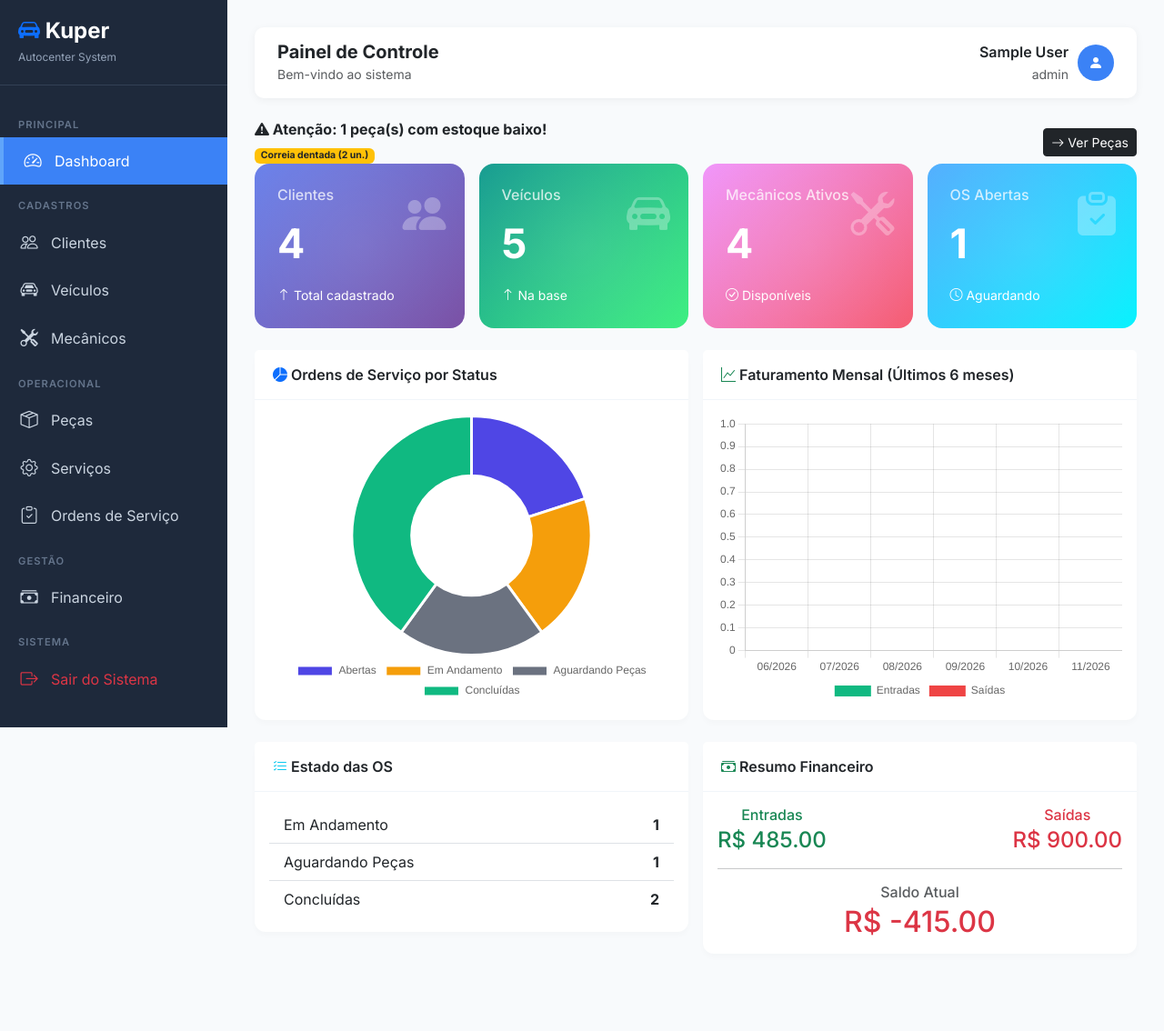
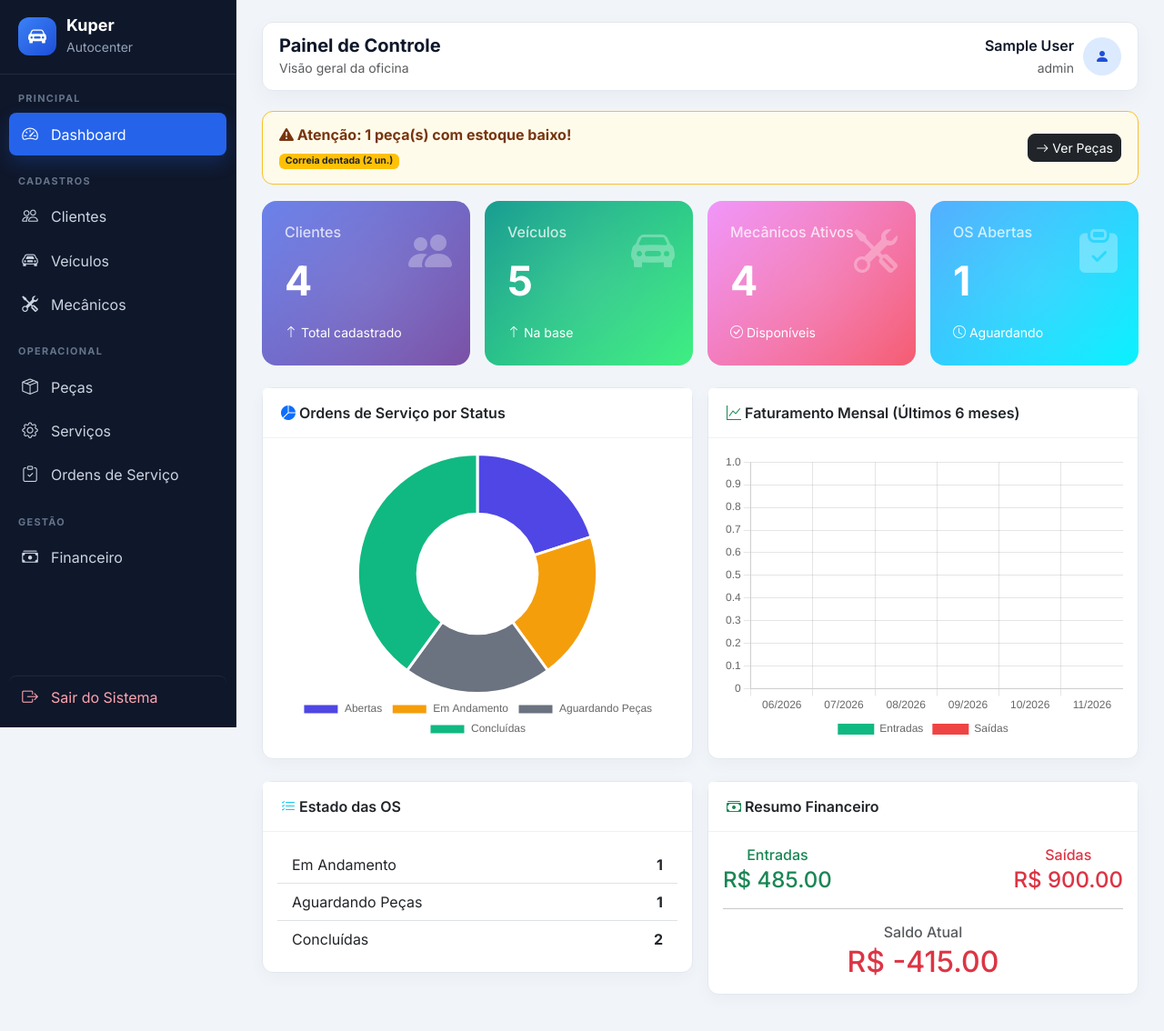
Before and after one commit to walissondiaskupertino-maker/kuper-autocenter-novo, a Flask app: page / in a window 1280 px wide. Shown: the whole page at 91% size. Before the commit the page ends 1029 px from the top, so only its background shows below. Run offline with Flask 3, Linux system fonts and the light colour scheme; the visitor is signed in with stand-in values (Sample User, id 1); data comes from the database, SQL or seed files in the repository; data that the repository does not hold is empty; parts of the project's set-up code (start-up, migrations or seed data) failed here and were passed over.

Commit message:
feat: aprimorar interface e documentar o sistema
Co-authored-by: Copilot <223556219+Copilot@users.noreply.github.com>

```diff
--- /dev/null
+++ b/app/static/css/app.css
@@ -0,0 +1,316 @@
+:root {
+    --sidebar-width: 260px;
+    --sidebar-bg: #0f172a;
+    --sidebar-hover: #1e293b;
+    --accent: #2563eb;
+    --accent-soft: #dbeafe;
+    --surface: #ffffff;
+    --page-bg: #f1f5f9;
+    --text: #0f172a;
+    --muted: #64748b;
+}
+
+body {
+    font-family: "Inter", system-ui, -apple-system, "Segoe UI", sans-serif;
+    background: var(--page-bg);
+    color: var(--text);
+}
+
+.sidebar {
+    position: fixed;
+    inset: 0 auto 0 0;
+    width: var(--sidebar-width);
+    height: 100vh;
+    background: var(--sidebar-bg);
+    color: #fff;
+    z-index: 1040;
+    display: flex;
+    flex-direction: column;
+    border-right: 1px solid rgba(255, 255, 255, 0.06);
+}
+
+.sidebar-brand {
+    min-height: 82px;
+    display: flex;
+    align-items: center;
+    justify-content: space-between;
+    padding: 18px 20px;
+    border-bottom: 1px solid rgba(148, 163, 184, 0.14);
+}
+
+.brand-link {
+    display: flex;
+    align-items: center;
+    gap: 11px;
+    color: #fff;
+    text-decoration: none;
+}
+
+.brand-link strong,
+.brand-link small {
+    display: block;
+}
+
+.brand-link strong {
+    font-size: 1.12rem;
+    line-height: 1;
+}
+
+.brand-link small {
+    color: #94a3b8;
+    margin-top: 5px;
+}
+
+.brand-mark {
+    width: 42px;
+    height: 42px;
+    border-radius: 12px;
+    display: grid;
+    place-items: center;
+    background: linear-gradient(135deg, #3b82f6, #1d4ed8);
+    font-size: 1.25rem;
+}
+
+.sidebar-nav {
+    flex: 1;
+    overflow-y: auto;
+    padding-bottom: 12px;
+}
+
+.nav-section {
+    color: #64748b;
+    font-size: 0.68rem;
+    text-transform: uppercase;
+    letter-spacing: 0.12em;
+    padding: 18px 20px 6px;
+    font-weight: 700;
+}
+
+.nav-link {
+    min-height: 46px;
+    margin: 2px 10px;
+    padding: 10px 12px;
+    border-radius: 8px;
+    color: #cbd5e1;
+    display: flex;
+    align-items: center;
+    gap: 12px;
+    text-decoration: none;
+}
+
+.nav-link i {
+    width: 22px;
+    text-align: center;
+    font-size: 1.1rem;
+}
+
+.nav-link:hover {
+    background: var(--sidebar-hover);
+    color: #fff;
+}
+
+.nav-link.active {
+    background: var(--accent);
+    color: #fff;
+    box-shadow: 0 8px 20px rgba(37, 99, 235, 0.24);
+}
+
+.nav-link-danger {
+    margin: 10px;
+    color: #fda4af;
+    border-top: 1px solid rgba(148, 163, 184, 0.12);
+}
+
+.main-content {
+    margin-left: var(--sidebar-width);
+    min-height: 100vh;
+    padding: 24px 28px 40px;
+}
+
+.topbar {
+    min-height: 74px;
+    background: var(--surface);
+    padding: 13px 18px;
+    border: 1px solid #e2e8f0;
+    border-radius: 12px;
+    box-shadow: 0 8px 24px rgba(15, 23, 42, 0.04);
+    display: flex;
+    justify-content: space-between;
+    align-items: center;
+    margin-bottom: 22px;
+}
+
+.user-profile {
+    display: flex;
+    align-items: center;
+    gap: 10px;
+}
+
+.avatar {
+    width: 42px;
+    height: 42px;
+    border-radius: 50%;
+    background: var(--accent-soft);
+    color: #1d4ed8;
+    display: grid;
+    place-items: center;
+    font-weight: 700;
+}
+
+.card {
+    border: 1px solid #e2e8f0;
+    border-radius: 12px;
+    box-shadow: 0 5px 18px rgba(15, 23, 42, 0.035);
+}
+
+.card-header {
+    background: #fff;
+    border-bottom: 1px solid #edf2f7;
+    font-weight: 600;
+    padding: 15px 20px;
+}
+
+.table {
+    margin-bottom: 0;
+}
+
+.table thead th {
+    background: #f8fafc;
+    color: #475569;
+    border-bottom-width: 1px;
+    font-size: 0.78rem;
+    text-transform: uppercase;
+    letter-spacing: 0.04em;
+    white-space: nowrap;
+}
+
+.table td {
+    vertical-align: middle;
+}
+
+.alert-estoque {
+    padding: 16px 18px;
+    margin-bottom: 18px;
+    border: 1px solid #fbbf24;
+    border-radius: 12px;
+    background: #fffbeb;
+    color: #78350f;
+}
+
+.alert-estoque.critico {
+    border-color: #f87171;
+    background: #fef2f2;
+    color: #7f1d1d;
+}
+
+.btn {
+    border-radius: 8px;
+}
+
+.form-control,
+.form-select,
+.textarea {
+    border-color: #cbd5e1;
+    border-radius: 8px;
+}
+
+.form-control:focus,
+.form-select:focus {
+    border-color: #60a5fa;
+    box-shadow: 0 0 0 0.22rem rgba(37, 99, 235, 0.12);
+}
+
+.page-actions {
+    display: flex;
+    flex-wrap: wrap;
+    gap: 8px;
+}
+
+.sidebar-toggle,
+.sidebar-close {
+    border: 0;
+}
+
+.sidebar-toggle {
+    position: fixed;
+    left: 14px;
+    bottom: 14px;
+    z-index: 1035;
+    width: 48px;
+    height: 48px;
+    border-radius: 50%;
+    background: var(--sidebar-bg);
+    color: #fff;
+    box-shadow: 0 10px 24px rgba(15, 23, 42, 0.22);
+    display: grid;
+    place-items: center;
+}
+
+.sidebar-close {
+    width: 36px;
+    height: 36px;
+    border-radius: 8px;
+    background: rgba(148, 163, 184, 0.12);
+    color: #cbd5e1;
+}
+
+.sidebar-backdrop {
+    display: none;
+}
+
+@media (max-width: 991.98px) {
+    .sidebar {
+        transform: translateX(-100%);
+        transition: transform 0.22s ease;
+    }
+
+    body.sidebar-open {
+        overflow: hidden;
+    }
+
+    body.sidebar-open .sidebar {
+        transform: translateX(0);
+    }
+
+    body.sidebar-open .sidebar-backdrop {
+        display: block;
+        position: fixed;
+        inset: 0;
+        z-index: 1039;
+        background: rgba(15, 23, 42, 0.48);
+    }
+
+    .main-content {
+        margin-left: 0;
+        padding: 16px;
+    }
+
+    .topbar {
+        margin-bottom: 16px;
+    }
+}
+
+@media (max-width: 575.98px) {
+    .topbar {
+        align-items: flex-start;
+    }
+
+    .topbar .text-end {
+        display: none;
+    }
+
+    .main-content {
+        padding: 12px;
+        padding-bottom: 72px;
+    }
+
+    .page-actions,
+    .page-actions .btn,
+    .d-md-flex.page-actions .btn {
+        width: 100%;
+    }
+
+    .table-responsive {
+        border-radius: 8px;
+    }
+}
--- a/app/templates/base.html
+++ b/app/templates/base.html
@@ -4,107 +4,88 @@
     <meta charset="UTF-8">
     <meta name="viewport" content="width=device-width, initial-scale=1.0">
     <title>{% block title %}Kuper Autocenter{% endblock %}</title>
+    <meta name="theme-color" content="#0f172a">
     <link href="https://cdn.jsdelivr.net/npm/bootstrap@5.3.0/dist/css/bootstrap.min.css" rel="stylesheet">
     <link href="https://cdn.jsdelivr.net/npm/bootstrap-icons@1.11.0/font/bootstrap-icons.css" rel="stylesheet">
     <link href="https://fonts.googleapis.com/css2?family=Inter:wght@300;400;500;600;700&display=swap" rel="stylesheet">
-    <style>
-        :root {
-            --sidebar-bg: #1e293b;
-            --sidebar-hover: #334155;
-            --accent: #3b82f6;
-        }
-        body { font-family: 'Inter', sans-serif; background-color: #f8fafc; }
-
-        .sidebar {
-            position: fixed; top: 0; left: 0; width: 250px; height: 100vh;
-            background: var(--sidebar-bg); color: white; padding-top: 20px;
-            transition: all 0.3s; z-index: 1000;
-        }
-        .sidebar-brand { padding: 0 20px 20px; border-bottom: 1px solid #334155; margin-bottom: 20px; }
-        .sidebar-brand h4 { margin: 0; font-weight: 700; color: #fff; }
-        .sidebar-brand small { color: #94a3b8; font-size: 0.75rem; }
-
-        .nav-link { color: #cbd5e1; padding: 12px 20px; display: flex; align-items: center; gap: 12px; transition: 0.2s; }
-        .nav-link:hover { background: var(--sidebar-hover); color: #fff; text-decoration: none; }
-        .nav-link.active { background: var(--accent); color: #fff; border-left: 4px solid #60a5fa; }
-        .nav-link i { font-size: 1.2rem; width: 24px; text-align: center; }
-
-        .nav-section { color: #64748b; font-size: 0.7rem; text-transform: uppercase; padding: 15px 20px 5px; font-weight: 600; letter-spacing: 1px; }
-
-        .main-content { margin-left: 250px; padding: 30px; }
-
-        .topbar { background: white; padding: 15px 25px; border-radius: 10px; box-shadow: 0 2px 10px rgba(0,0,0,0.05); display: flex; justify-content: space-between; align-items: center; margin-bottom: 25px; }
-        .user-profile { display: flex; align-items: center; gap: 10px; }
-        .avatar { width: 40px; height: 40px; border-radius: 50%; background: var(--accent); color: white; display: flex; align-items: center; justify-content: center; font-weight: bold; }
-
-        .card { border: none; border-radius: 12px; box-shadow: 0 4px 6px rgba(0,0,0,0.02); }
-        .card-header { background: white; border-bottom: 1px solid #f1f5f9; font-weight: 600; padding: 15px 20px; }
-    </style>
+    <link href="{{ url_for('static', filename='css/app.css') }}" rel="stylesheet">
     {% block extra_css %}{% endblock %}
 </head>
 <body>
 
-    <!-- SIDEBAR -->
-    <div class="sidebar">
+    <button class="sidebar-toggle d-lg-none" type="button" aria-controls="sidebar" aria-expanded="false" aria-label="Abrir menu">
+        <i class="bi bi-list"></i>
+    </button>
+    <div class="sidebar-backdrop" aria-hidden="true"></div>
+
+    <aside class="sidebar" id="sidebar" aria-label="Navegação principal">
         <div class="sidebar-brand">
-            <h4><i class="bi bi-car-front-fill text-primary"></i> Kuper</h4>
-            <small>Autocenter System</small>
+            <a href="{{ url_for('dashboard.index') }}" class="brand-link">
+                <span class="brand-mark"><i class="bi bi-car-front-fill"></i></span>
+                <span><strong>Kuper</strong><small>Autocenter</small></span>
+            </a>
+            <button class="sidebar-close d-lg-none" type="button" aria-label="Fechar menu">
+                <i class="bi bi-x-lg"></i>
+            </button>
         </div>
 
-        <div class="nav-section">Principal</div>
-        <a href="/" class="nav-link {% if request.path == '/' %}active{% endif %}"><i class="bi bi-speedometer2"></i> Dashboard</a>
+        <nav class="sidebar-nav">
+            <div class="nav-section">Principal</div>
+            <a href="{{ url_for('dashboard.index') }}" class="nav-link {% if request.endpoint == 'dashboard.index' %}active{% endif %}" {% if request.endpoint == 'dashboard.index' %}aria-current="page"{% endif %}>
+                <i class="bi bi-speedometer2"></i><span>Dashboard</span>
+            </a>
 
-        <div class="nav-section">Cadastros</div>
-        <a href="/clientes" class="nav-link {% if '/clientes' in request.path %}active{% endif %}"><i class="bi bi-people"></i> Clientes</a>
-        <a href="/veiculos" class="nav-link {% if '/veiculos' in request.path %}active{% endif %}"><i class="bi bi-car-front"></i> Veículos</a>
-        <a href="/mecanicos" class="nav-link {% if '/mecanicos' in request.path %}active{% endif %}"><i class="bi bi-tools"></i> Mecânicos</a>
+            <div class="nav-section">Cadastros</div>
+            <a href="{{ url_for('clientes.lista') }}" class="nav-link {% if request.blueprint == 'clientes' %}active{% endif %}"><i class="bi bi-people"></i><span>Clientes</span></a>
+            <a href="{{ url_for('veiculos.lista') }}" class="nav-link {% if request.blueprint == 'veiculos' %}active{% endif %}"><i class="bi bi-car-front"></i><span>Veículos</span></a>
+            <a href="{{ url_for('mecanicos.lista') }}" class="nav-link {% if request.blueprint == 'mecanicos' %}active{% endif %}"><i class="bi bi-tools"></i><span>Mecânicos</span></a>
 
-        <div class="nav-section">Operacional</div>
-        <a href="/pecas" class="nav-link {% if '/pecas' in request.path %}active{% endif %}"><i class="bi bi-box-seam"></i> Peças</a>
-        <a href="/servicos" class="nav-link {% if '/servicos' in request.path %}active{% endif %}"><i class="bi bi-gear"></i> Serviços</a>
-        <a href="/ordens-servico" class="nav-link {% if '/ordens' in request.path %}active{% endif %}"><i class="bi bi-clipboard-check"></i> Ordens de Serviço</a>
+            <div class="nav-section">Operacional</div>
+            <a href="{{ url_for('pecas.lista') }}" class="nav-link {% if request.blueprint == 'pecas' %}active{% endif %}"><i class="bi bi-box-seam"></i><span>Peças</span></a>
+            <a href="{{ url_for('servicos.lista') }}" class="nav-link {% if request.blueprint == 'servicos' %}active{% endif %}"><i class="bi bi-gear"></i><span>Serviços</span></a>
+            <a href="{{ url_for('ordens_servico.lista') }}" class="nav-link {% if request.blueprint == 'ordens_servico' %}active{% endif %}"><i class="bi bi-clipboard-check"></i><span>Ordens de Serviço</span></a>
 
-        <div class="nav-section">Gestão</div>
-        <a href="/financeiro" class="nav-link {% if '/financeiro' in request.path %}active{% endif %}"><i class="bi bi-cash-stack"></i> Financeiro</a>
+            <div class="nav-section">Gestão</div>
+            <a href="{{ url_for('financeiro.lista') }}" class="nav-link {% if request.blueprint == 'financeiro' %}active{% endif %}"><i class="bi bi-cash-stack"></i><span>Financeiro</span></a>
+        </nav>
 
-        <div class="nav-section">Sistema</div>
-        <!-- BOTÃO DE SAIR ESTÁ AQUI -->
-        <a href="{{ url_for('auth.logout') }}" class="nav-link text-danger" onclick="return confirm('Deseja realmente sair do sistema?');">
-            <i class="bi bi-box-arrow-right"></i> Sair do Sistema
+        <a href="{{ url_for('auth.logout') }}" class="nav-link nav-link-danger" data-confirm="Deseja realmente sair do sistema?">
+            <i class="bi bi-box-arrow-right"></i><span>Sair do Sistema</span>
         </a>
-    </div>
+    </aside>
 
-    <!-- CONTEÚDO -->
-    <div class="main-content">
+    <main class="main-content">
         <div class="topbar">
             <div>
                 <h5 class="mb-0 fw-bold">{% block page_title %}Dashboard{% endblock %}</h5>
-                <small class="text-muted">Bem-vindo ao sistema</small>
+                <small class="text-muted">{% block page_subtitle %}Visão geral da oficina{% endblock %}</small>
             </div>
             <div class="user-profile">
                 <div class="text-end">
                     <div class="fw-semibold">{{ session.get('usuario_nome', 'Administrador') }}</div>
                     <small class="text-muted">{{ session.get('usuario_perfil', 'Admin') }}</small>
                 </div>
-                <div class="avatar"><i class="bi bi-person-fill"></i></div>
+                <div class="avatar" aria-hidden="true"><i class="bi bi-person-fill"></i></div>
             </div>
         </div>
 
         {% with messages = get_flashed_messages(with_categories=true) %}
             {% if messages %}
                 {% for category, message in messages %}
-                    <div class="alert alert-{{ category }} alert-dismissible fade show shadow-sm">
+                    <div class="alert alert-{{ category }} alert-dismissible fade show shadow-sm" role="status">
+                        <i class="bi bi-{{ 'check-circle-fill' if category == 'success' else 'exclamation-triangle-fill' }} me-2"></i>
                         {{ message }}
-                        <button type="button" class="btn-close" data-bs-dismiss="alert"></button>
+                        <button type="button" class="btn-close" data-bs-dismiss="alert" aria-label="Fechar"></button>
                     </div>
                 {% endfor %}
             {% endif %}
         {% endwith %}
 
         {% block content %}{% endblock %}
-    </div>
+    </main>
 
     <script src="https://cdn.jsdelivr.net/npm/bootstrap@5.3.0/dist/js/bootstrap.bundle.min.js"></script>
+    <script src="{{ url_for('static', filename='js/app.js') }}"></script>
     {% block extra_js %}{% endblock %}
 </body>
 </html>
--- a/app/templates/dashboard.html
+++ b/app/templates/dashboard.html
@@ -80,7 +80,7 @@
 
 <!-- CARDS PRINCIPAIS -->
 <div class="row g-3 mb-4">
-    <div class="col-md-3">
+    <div class="col-sm-6 col-xl-3">
         <div class="card-stat bg-gradient-primary">
             <i class="bi bi-people-fill stat-icon"></i>
             <h6 class="mb-0 opacity-75">Clientes</h6>
@@ -88,7 +88,7 @@
             <small><i class="bi bi-arrow-up"></i> Total cadastrado</small>
         </div>
     </div>
-    <div class="col-md-3">
+    <div class="col-sm-6 col-xl-3">
         <div class="card-stat bg-gradient-success">
             <i class="bi bi-car-front-fill stat-icon"></i>
             <h6 class="mb-0 opacity-75">Veículos</h6>
@@ -96,7 +96,7 @@
             <small><i class="bi bi-arrow-up"></i> Na base</small>
         </div>
     </div>
-    <div class="col-md-3">
+    <div class="col-sm-6 col-xl-3">
         <div class="card-stat bg-gradient-warning">
             <i class="bi bi-tools stat-icon"></i>
             <h6 class="mb-0 opacity-75">Mecânicos Ativos</h6>
@@ -104,7 +104,7 @@
             <small><i class="bi bi-check-circle"></i> Disponíveis</small>
         </div>
     </div>
-    <div class="col-md-3">
+    <div class="col-sm-6 col-xl-3">
         <div class="card-stat bg-gradient-info">
             <i class="bi bi-clipboard-check-fill stat-icon"></i>
             <h6 class="mb-0 opacity-75">OS Abertas</h6>
```
Also changed, not shown: app/static/js/app.js (added, +39 -0 lines), README.md (added).
